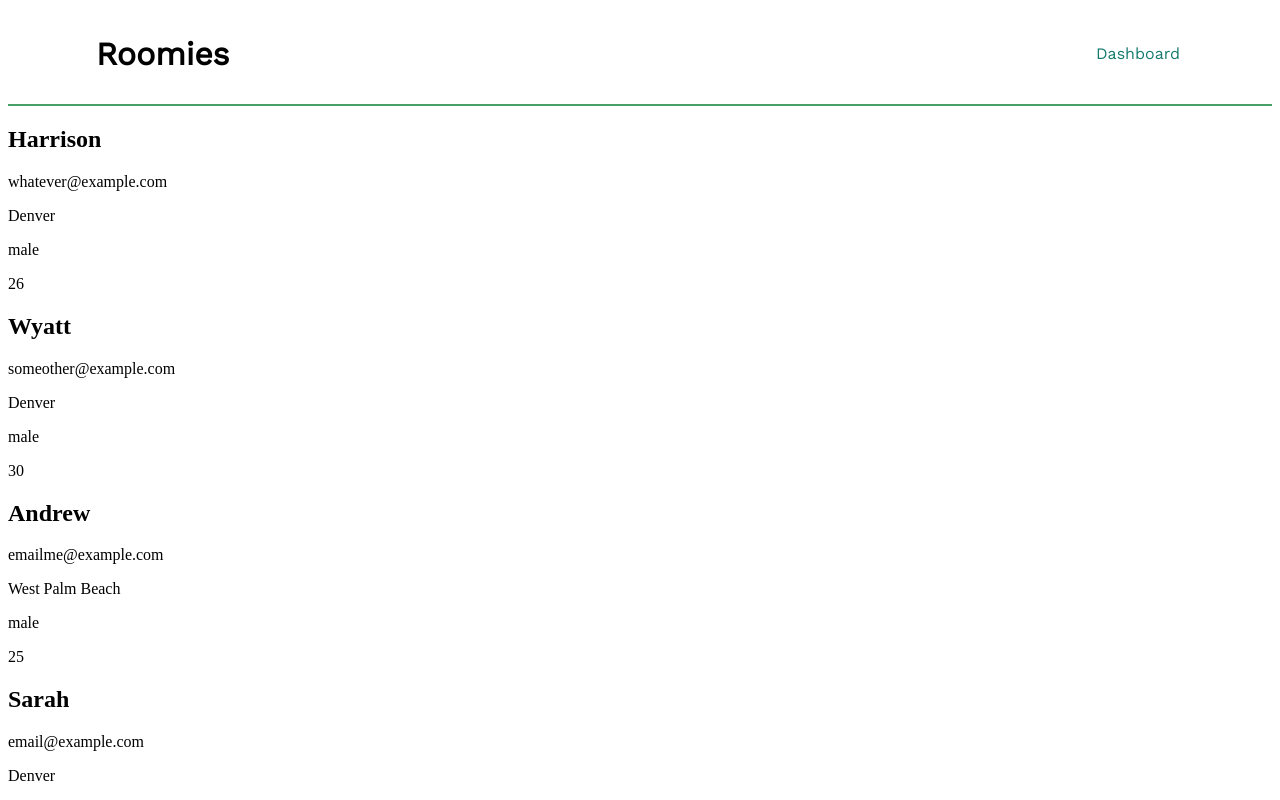
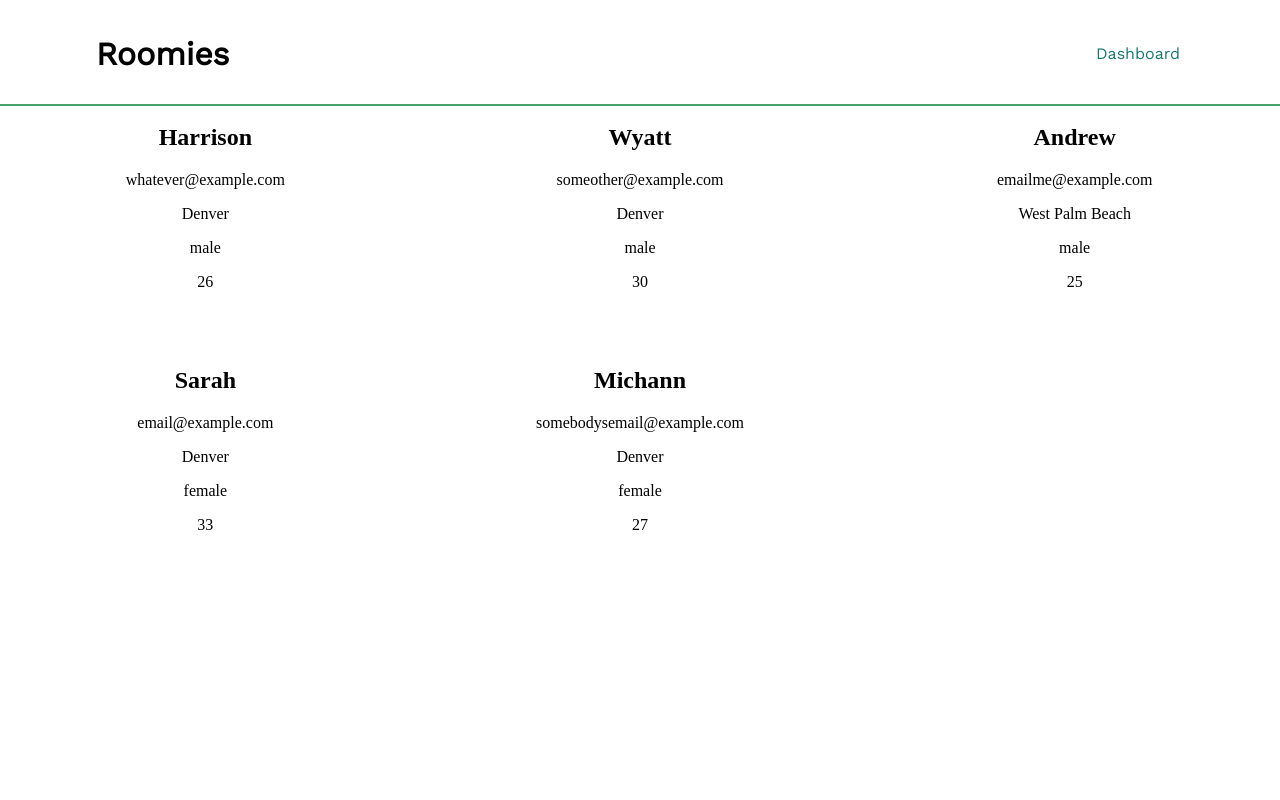
Before and after one commit to Turing-Roomies/roomies-fe, a React (Create React App) app: page /dashboard in a window 1280 px wide. Shown: the top 800 px of the page. Built offline with nearby package versions, Linux system fonts and the light colour scheme.

Commit message:
Add grid container

```diff
--- a/src/components/Dashboard/Dashboard.scss
+++ b/src/components/Dashboard/Dashboard.scss
@@ -1,13 +1,18 @@
 .cards-container {
   width: 100%;
   min-height: 100%;
-
+  display: grid;
+  grid-template-columns: repeat(3, 1fr);
+  grid-gap: 40px;
+  text-align: center;
 }
 
 .cards-container::before {
+  position: absolute;
   display: block;
   content: '';
   height: 2px;
   width: 100%;
   background-color: #499F68;
+  left: 0;
 }
```
